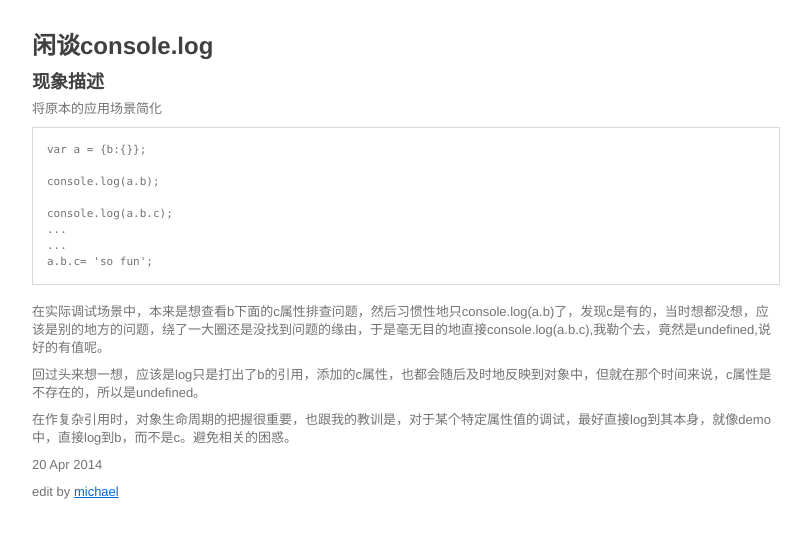
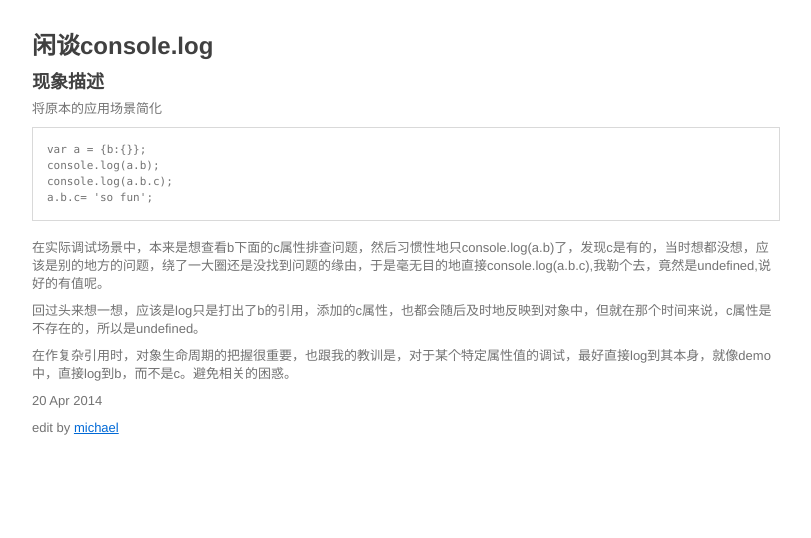
Before and after one commit to AxeMea/axemea.github.com, a Jekyll site: the page built from _posts/2014-04-20-about-console-log.md, in a window 1280 px wide. Shown: the top 538 px of the page, without its empty margins (234-1045 px from the left). Built offline with Jekyll 4.4.1, drawn with Linux system fonts in a browser that asks for light colours.

Commit message:
2014-04-20-about-console-log.md

````diff
--- a/_posts/2014-04-20-about-console-log.md
+++ b/_posts/2014-04-20-about-console-log.md
@@ -9,14 +9,10 @@ title: 闲谈console.log
 
 将原本的应用场景简化
 
-```
+```javascript
 var a = {b:{}};
-
 console.log(a.b);
-
 console.log(a.b.c);
-...
-...
 a.b.c= 'so fun';
 ```
 在实际调试场景中，本来是想查看b下面的c属性排查问题，然后习惯性地只console.log(a.b)了，发现c是有的，当时想都没想，应该是别的地方的问题，绕了一大圈还是没找到问题的缘由，于是毫无目的地直接console.log(a.b.c),我勒个去，竟然是undefined,说好的有值呢。
````
